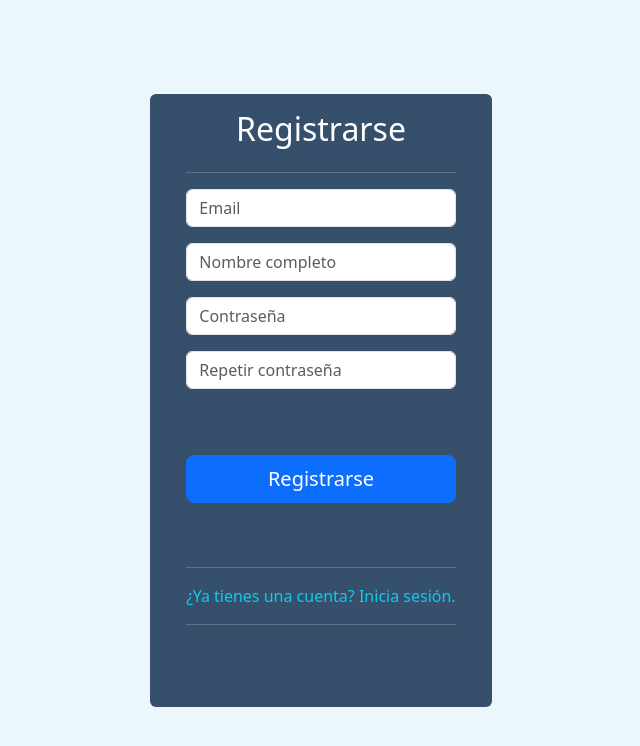
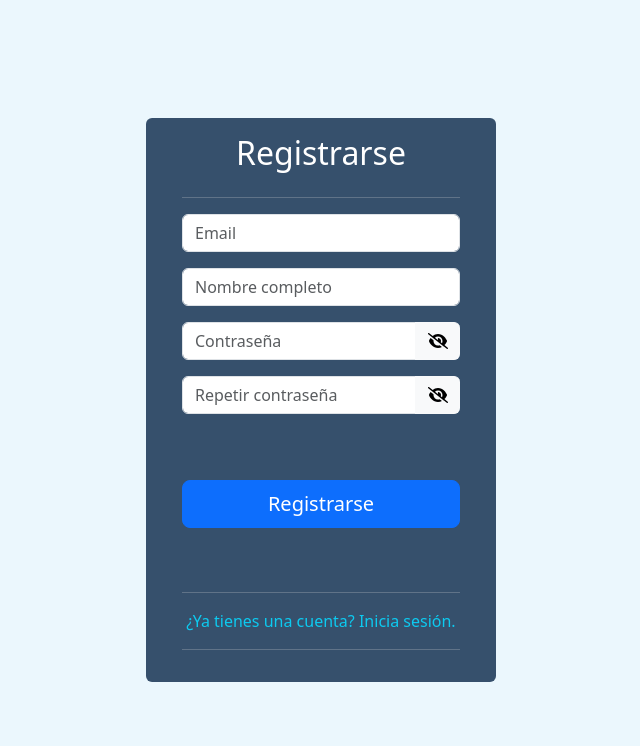
Before and after one commit to Goldfinch95/cosy, an Angular app: page /register in a window 1280 px wide. Shown: the top 746 px of the page, without its empty margins (319-959 px from the left). Built offline with nearby package versions, Linux system fonts and the light colour scheme.

Commit message:
se agrego el boton de ocultar contraseña en las paginas login y register

```diff
--- a/package.json
+++ b/package.json
@@ -21,6 +21,11 @@
     "@angular/platform-server": "^17.3.0",
     "@angular/router": "^17.3.0",
     "@angular/ssr": "^17.3.0",
+    "@fortawesome/angular-fontawesome": "^0.14.1",
+    "@fortawesome/fontawesome-svg-core": "^6.4.2",
+    "@fortawesome/free-brands-svg-icons": "^6.4.2",
+    "@fortawesome/free-regular-svg-icons": "^6.4.2",
+    "@fortawesome/free-solid-svg-icons": "^6.4.2",
     "bootstrap": "^5.3.3",
     "express": "^4.18.2",
     "jquery": "^3.7.1",
--- a/src/app/pages/login/login.component.ts
+++ b/src/app/pages/login/login.component.ts
@@ -5,6 +5,8 @@ import { Router, RouterLink } from '@angular/router';
 import { FormsModule, ReactiveFormsModule } from '@angular/forms';
 import { CommonModule } from '@angular/common';
 import { HttpClientModule } from '@angular/common/http';
+import { FontAwesomeModule } from '@fortawesome/angular-fontawesome';
+import { faEye, faEyeSlash } from '@fortawesome/free-solid-svg-icons';
 @Component({
   selector: 'app-login',
   standalone: true,
@@ -12,13 +14,18 @@ import { HttpClientModule } from '@angular/common/http';
     FormsModule,
     ReactiveFormsModule,
     HttpClientModule,
-    RouterLink],
+    RouterLink,
+    FontAwesomeModule],
   templateUrl: './login.component.html',
   styleUrls: ['./login.component.css']
 })
 export class LoginComponent implements OnInit {
   loginForm!: FormGroup;
   submitted = false;
+  faEye = faEye;
+  faEyeSlash = faEyeSlash;
+  showPassword = false;
+  showIcon = false;
 
   constructor(private formBuilder: FormBuilder, private http: HttpClient, private router: Router) {}
 
@@ -56,4 +63,9 @@ export class LoginComponent implements OnInit {
 
     console.log(this.loginForm);
   }
+
+  togglePasswordVisibility() {
+    this.showPassword = !this.showPassword;
+    this.showIcon = !this.showIcon;
+  }
 }
--- a/src/app/pages/register/register.component.html
+++ b/src/app/pages/register/register.component.html
@@ -1,66 +1,53 @@
 <section class="container-fluid d-flex justify-content-center align-items-center" style="height: 100vh;">
   <div class="col-md-4 d-flex justify-content-center">
-    <div class="card border-0" style="max-width: 350px; height: 613px" [ngClass]="{'h-auto': submitted && registerForm.invalid}">
-      <div class="card-body"style="margin: 0 20px;">
-        <h1 class=" title text-center text-white mb-4">Registrarse</h1>
+    <div class="card border-0" style="max-width: 350px; width: 100%;">
+      <div class="card-body" style="margin: 0 20px;">
+        <h1 class="title text-center text-white mb-4">Registrarse</h1>
         <form [formGroup]="registerForm" (ngSubmit)="onSubmit()">
-          <hr style="border-top: 1px solid #DBDBDB; width: 100%;">
+          <hr style="border-top: 1px solid #dbdbdb; width: 100%;" />
           <div>
             <div class="mb-3">
-            <input
-                  type="email"
-                  formControlName="email"
-                  class="form-control"
-                  [ngClass]="{ 'is-invalid': submitted && registerForm.controls['email'].errors }"
-                  placeholder="Email"
-                />
-                @if (submitted && registerForm.controls['email'].errors){
-                  <div class="text-danger mt-2">
+              <input type="email" formControlName="email" class="form-control" [ngClass]="{ 'is-invalid': submitted && registerForm.controls['email'].errors }" placeholder="Email" />
+              <div class="text-danger mt-2" *ngIf="submitted && registerForm.controls['email'].errors">
                 Se necesita de un Email.
               </div>
-                }
             </div>
             <div class="mb-3">
-            <input type="text" formControlName="nombre" class="form-control " [ngClass]="{ 'is-invalid': submitted && registerForm.controls['nombre'].errors }" placeholder="Nombre completo">
-            @if (submitted && registerForm.controls['nombre'].errors){
-              <div class="text-danger mt-2">
+              <input type="text" formControlName="nombre" class="form-control" [ngClass]="{ 'is-invalid': submitted && registerForm.controls['nombre'].errors }" placeholder="Nombre completo" />
+              <div class="text-danger mt-2" *ngIf="submitted && registerForm.controls['nombre'].errors">
                 Se necesita un nombre completo.
               </div>
-            }
             </div>
-          <div class="mb-3">
-            <input type="password" formControlName="password"  class="form-control " [ngClass]="{ 'is-invalid': submitted && registerForm.controls['password'].errors }" placeholder="Contraseña">
-            @if (submitted && registerForm.controls['password'].errors?.['required']){
-              <div class="text-danger mt-2">
+            <div class="input-group mb-3 ">
+              <input type="password" [type]="showPassword ? 'text' : 'password'" formControlName="password" class="form-control " [ngClass]="{ 'is-invalid': submitted && registerForm.controls['password'].errors }" placeholder="Contraseña" />
+              <button class="btn btn-light border-end-0 " type="button" id="icon-click" (click)="togglePasswordVisibility('password')">
+                <fa-icon [icon]="showIcon ? faEye : faEyeSlash"></fa-icon>
+              </button>
+              <div class="text-danger mt-2" *ngIf="submitted && registerForm.controls['password'].errors?.['required']">
                 Se necesita de una Contraseña.
               </div>
-            }
-            @if (submitted && registerForm.controls['password'].errors?.['minlength'] || registerForm.controls['password'].errors?.['pattern'] ){
-              <div class="text-danger mt-2">
-                Se necesita de una Contraseña de almenos 8 caracteres, que contenga al menos una letra minúscula,una letra mayúscula, un dígito y un carácter especial.
+              <div class="text-danger mt-2" *ngIf="submitted && (registerForm.controls['password'].errors?.['minlength'] || registerForm.controls['password'].errors?.['pattern'])">
+                Se necesita de una Contraseña de al menos 8 caracteres, que contenga al menos una letra minúscula, una letra mayúscula, un dígito y un carácter especial.
               </div>
-            }
             </div>
-          <div class="mb-3">
-            <input type="password" formControlName="secondPassword"  class="form-control "[ngClass]="{ 'is-invalid': submitted && registerForm.controls['secondPassword'].errors }"  placeholder="Repetir contraseña">
-            @if (submitted && registerForm.controls['secondPassword'].errors?.['required']){
-              <div class="text-danger mt-2">
+            <div class="input-group mb-3">
+              <input type="password" [type]="showSecondPassword  ? 'text' : 'password'" formControlName="secondPassword" class="form-control" [ngClass]="{ 'is-invalid': submitted && registerForm.controls['secondPassword'].errors }" placeholder="Repetir contraseña" />
+              <button class="btn btn-light border-end-0" type="button" id="icon-click" (click)="togglePasswordVisibility('secondPassword')">
+                <fa-icon [icon]="showSecondIcon ? faEye : faEyeSlash"></fa-icon>
+              </button>
+              <div class="text-danger mt-2" *ngIf="submitted && registerForm.controls['secondPassword'].errors?.['required']">
                 Se necesita que ambas contraseñas coincidan.
               </div>
-            }
             </div>
           </div>
-          <button   class="btn btn-primary btn-lg btn-block  w-100 mb-lg-5"style="margin-top: 50px;" >Registrarse</button>
+          <button class="btn btn-primary btn-lg btn-block w-100 mb-lg-5" style="margin-top: 50px;">Registrarse</button>
         </form>
 
         <div class="mt-3 text-center">
-
-          <hr style="border-top: 1px solid #DBDBDB; width: 100%;">
+          <hr style="border-top: 1px solid #dbdbdb; width: 100%" />
           <a href="" class="text-info text-decoration-none">¿Ya tienes una cuenta? Inicia sesión.</a>
-          <hr style="border-top: 1px solid #DBDBDB; width: 100%;">
-
+          <hr style="border-top: 1px solid #dbdbdb; width: 100%" />
         </div>
-
       </div>
     </div>
   </div>
--- a/src/app/pages/register/register.component.ts
+++ b/src/app/pages/register/register.component.ts
@@ -5,7 +5,8 @@ import { Router, RouterLink } from '@angular/router';
 import { FormsModule, ReactiveFormsModule } from '@angular/forms';
 import { CommonModule } from '@angular/common';
 import { HttpClientModule } from '@angular/common/http';
-
+import { FontAwesomeModule } from '@fortawesome/angular-fontawesome';
+import { faEye, faEyeSlash } from '@fortawesome/free-solid-svg-icons';
 @Component({
   selector: 'app-register',
   standalone: true,
@@ -13,13 +14,20 @@ import { HttpClientModule } from '@angular/common/http';
     FormsModule,
     ReactiveFormsModule,
     HttpClientModule,
-    RouterLink],
+    RouterLink,
+    FontAwesomeModule],
   templateUrl: './register.component.html',
   styleUrls: ['./register.component.css']
 })
 export class RegisterComponent implements OnInit{
   registerForm!:FormGroup
   submitted= false;
+  faEye = faEye;
+  faEyeSlash = faEyeSlash;
+  showPassword = false;
+showSecondPassword = false;
+showIcon = false;
+showSecondIcon = false;
 
   constructor(private formBuilder:FormBuilder, private http: HttpClient, private router: Router){
 
@@ -80,7 +88,15 @@ export class RegisterComponent implements OnInit{
         }
       })
     }
+  }
 
-    console.log(this.registerForm)
+  togglePasswordVisibility(field: string) {
+    if (field === 'password') {
+      this.showPassword = !this.showPassword;
+      this.showIcon = !this.showIcon;
+    } else if (field === 'secondPassword') {
+      this.showSecondPassword = !this.showSecondPassword;
+      this.showSecondIcon = !this.showSecondIcon;
+    }
   }
 }
```
Also changed, not shown: src/app/pages/login/login.component.html (+33 -17 lines), 1 other file (tests, documents, lock files or other folders). Lines whose indentation alone changed are shown as unchanged.
